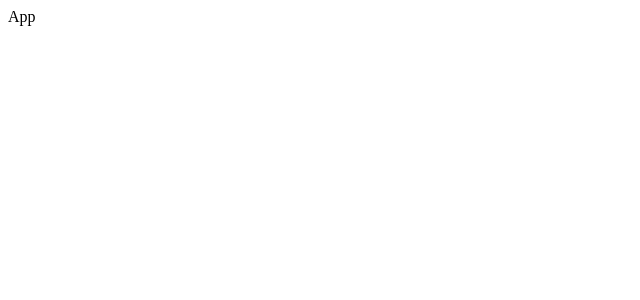
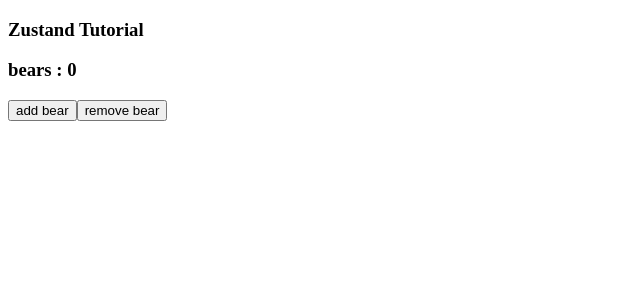
Before and after one commit to Azoonex/zustand, a React (Vite) app: page / in a window 1280 px wide. Shown: the top 300 px of the page, without its empty margins (0-640 px from the left). Built offline with nearby package versions, Linux system fonts and the light colour scheme.

Commit message:
init zustand and how work zustand

```diff
--- a/package.json
+++ b/package.json
@@ -11,7 +11,8 @@
   },
   "dependencies": {
     "react": "^18.2.0",
-    "react-dom": "^18.2.0"
+    "react-dom": "^18.2.0",
+    "zustand": "^4.5.2"
   },
   "devDependencies": {
     "@types/react": "^18.2.66",
--- a/src/App.tsx
+++ b/src/App.tsx
@@ -1,7 +1,10 @@
 import React from 'react'
+import BearBox from './components/BearBox'
 
 export default function App() {
   return (
-    <div>App</div>
+    <div>
+      <BearBox />
+    </div>
   )
 }
--- /dev/null
+++ b/src/components/BearBox.tsx
@@ -0,0 +1,17 @@
+import { useBearStore } from "../stores/bearStore"
+
+export default function BearBox() {
+
+    const { bears, increasePopulation, removeAllBears, getoWner } = useBearStore()
+
+    return (
+        <div>
+            <h3>Zustand Tutorial</h3>
+            <div className="">
+                <h3>bears : {bears}</h3>
+                <button onClick={increasePopulation}>add bear</button>
+                <button onClick={removeAllBears}>remove bear</button>
+            </div>
+        </div>
+    )
+}
--- /dev/null
+++ b/src/stores/bearStore.tsx
@@ -0,0 +1,21 @@
+import { create } from 'zustand'
+
+type TBearStoreState = {
+    bears : number;
+    increasepopulation: ()=>void;
+    removeAllBears : ()=> void
+}
+
+
+export const useBearStore = create<TBearStoreState>((set) => ({
+    bears: 0,
+    increasePopulation: () => set((state) => ({ bears: state.bears + 1 })),
+    removeAllBears: () => set({ bears: 0 }),
+
+    // getoWner : async ()=>{
+    //     const response = await fetch("https://api.github.com/users/1");
+    //     const owner = await response.json();
+    //     console.log(owner.name);
+    //     return owner.name;
+    // }
+}))
```
Also changed, not shown: 1 other file (tests, documents, lock files or other folders).
